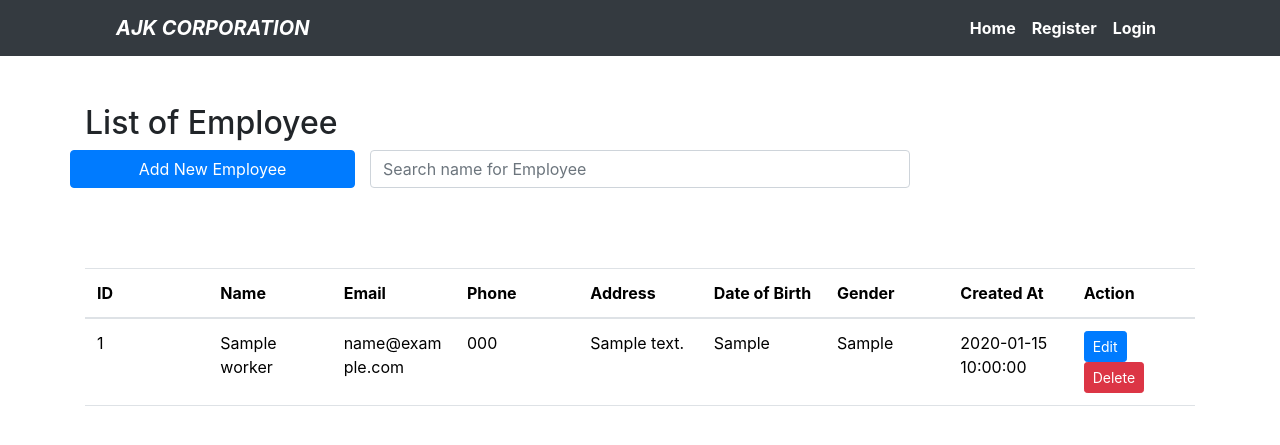
After one commit to Alfred3002/Login_Form, a PHP site: page /AlfredOrapaIS21/worker.php in a window 1280 px wide. The commit adds this page. Shown: the top 445 px of the page. Run offline with PHP 8.4, Linux system fonts and the light colour scheme; tables that the repository leaves empty or names only in its code hold one stand-in row (values such as "Sample post"); some libraries are stand-ins or nearby versions.

Commit message:
add this featuress

```diff
--- a/includes/footer.php
+++ b/includes/footer.php
@@ -2,10 +2,12 @@
     <script src="https://cdn.jsdelivr.net/npm/bootstrap@5.3.3/dist/js/bootstrap.bundle.min.js"> </script>
 
     <!--jquery CDN-->
-    <script src="https://code.jquery.com/jquery-3.7.1.min.js" integrity="sha256-/JqT3SQfawRcv/BIHPThkBvs0OEvtFFmqPF/lYI/Cxo=" crossorigin="anonymous"></script>
+    <!-- <script src="https://code.jquery.com/jquery-3.7.1.min.js" integrity="sha256-/JqT3SQfawRcv/BIHPThkBvs0OEvtFFmqPF/lYI/Cxo=" crossorigin="anonymous"></script> -->
 
     <!-- bootstrap and poppeer links-->
-    <script src="https://cdn.jsdelivr.net/npm/popper.js@1.14.7/dist/umd/popper.min.js" integrity="sha384-UO2eT0CpHqdSJQ6hJty5KVphtPhzWj9WO1clHTMGa3JDZwrnQq4sF86dIHNDz0W1" crossorigin="anonymous"></script>
-    <script src="https://cdn.jsdelivr.net/npm/bootstrap@4.3.1/dist/js/bootstrap.min.js" integrity="sha384-JjSmVgyd0p3pXB1rRibZUAYoIIy6OrQ6VrjIEaFf/nJGzIxFDsf4x0xIM+B07jRM" crossorigin="anonymous"></script>
+    <!-- <script src="https://cdn.jsdelivr.net/npm/popper.js@1.14.7/dist/umd/popper.min.js" integrity="sha384-UO2eT0CpHqdSJQ6hJty5KVphtPhzWj9WO1clHTMGa3JDZwrnQq4sF86dIHNDz0W1" crossorigin="anonymous"></script>
+    <script src="https://cdn.jsdelivr.net/npm/bootstrap@4.3.1/dist/js/bootstrap.min.js" integrity="sha384-JjSmVgyd0p3pXB1rRibZUAYoIIy6OrQ6VrjIEaFf/nJGzIxFDsf4x0xIM+B07jRM" crossorigin="anonymous"></script> -->
+    <script src="https://cdn.jsdelivr.net/npm/bootstrap@5.3.0/dist/js/bootstrap.bundle.min.js"></script>
+
 </body>
 </html>
--- a/includes/header.php
+++ b/includes/header.php
@@ -20,5 +20,12 @@
 
     <!--font awsome cdn links-->
     <link rel="stylesheet" href="https://cdnjs.cloudflare.com/ajax/libs/font-awesome/6.6.0/css/all.min.css" integrity="sha512-Kc323vGBEqzTmouAECnVceyQqyqdsSiqLQISBL29aUW4U/M7pSPA/gEUZQqv1cwx4OnYxTxve5UMg5GT6L4JJg==" crossorigin="anonymous" referrerpolicy="no-referrer" />
+    <!-- Bootstrap JavaScript (ensure this is included) -->
+    <script src="https://cdn.jsdelivr.net/npm/bootstrap@5.3.0/dist/js/bootstrap.bundle.min.js"></script>
+
+    <script src="https://code.jquery.com/jquery-3.5.1.slim.min.js"></script> <!-- Wako kasabot sa gibati run, mura nako dere ug kaundangun -->
+    <script src="https://cdn.jsdelivr.net/npm/bootstrap@4.5.2/dist/js/bootstrap.bundle.min.js"></script>
+
+
 
 <body>
--- a/includes/navbar.php
+++ b/includes/navbar.php
@@ -1,50 +1,54 @@
-<head>
+<?php
+include ('header.php');
+?>
 
-    <link rel="stylesheet" href="https://cdn.jsdelivr.net/npm/bootstrap@5.3.0/dist/css/bootstrap.min.css">
-    <link rel="stylesheet" href="https://cdn.jsdelivr.net/npm/bootstrap-icons@1.10.3/font/bootstrap-icons.css">
-
-</head>
-<div class="bg-success">
+<!-- Navbar Section -->
+<div class="bg-dark">
     <div class="container">
         <div class="row">
-            <div class="col-md12">
+            <div class="col-md-12">
+                <!-- Navbar -->
                 <nav class="navbar navbar-expand-lg navbar-dark">
                     <div class="container-fluid">
+                        <!-- Brand Logo and Name -->
+                        <a class="navbar-brand" href="#"><b><i>AJK CORPORATION</i></b></a>
 
-                            <a class="navbar-brand" href="#"><b><i>Alfred_Orapa</i></b></a>
-
+                        <!-- Navbar Toggler for Mobile -->
                         <button class="navbar-toggler" type="button" data-bs-toggle="collapse" data-bs-target="#navbarSupportedContent" aria-controls="navbarSupportedContent" aria-expanded="false" aria-label="Toggle navigation">
                             <span class="navbar-toggler-icon"></span>
                         </button>
 
+                        <!-- Navbar Links -->
                         <div class="collapse navbar-collapse" id="navbarSupportedContent">
-
                             <ul class="navbar-nav ms-auto mb-2 mb-lg-0">
 
+                                <!-- Home, Register, Login for non-authenticated users -->
+                                <?php if(!isset($_SESSION['authenticated'])) : ?>
                                     <li class="nav-item">
-                                    <a class="nav-link active" aria-current="page" href="index.php"> Home</a>
+                                        <a class="nav-link active" aria-current="page" href="index.php"><b>Home</b></a>
                                     </li>
 
-                                <?php if(!isset($_SESSION['authenticated'])) : ?>
                                     <li class="nav-item">
-                                    <a class="nav-link active" href="register.php">Register</a>
+                                        <a class="nav-link active" href="register.php"><b>Register</b></a>
                                     </li>
-                                <li class="nav-item active">
-                                    <a class="nav-link active" href="login.php">Login</a>
+
+                                    <li class="nav-item">
+                                        <a class="nav-link active" href="login.php"><b>Login</b></a>
                                     </li>
                                 <?php endif ?>
 
+                                <!-- Employee Data, Logout for authenticated users -->
                                 <?php if(isset($_SESSION['authenticated'])) : ?>
-                                <li class="nav-item ">
-                                    <a class="nav-link active" href="data.php">Employee's Data</a>
+                                    <li class="nav-item">
+                                        <a class="nav-link active" href="worker.php"><b>Employee's Data</b></a>
                                     </li>
-                                <li class="nav-item ">
-                                    <a class="nav-link active" href="logout.php">Logout</a>
+
+                                    <li class="nav-item">
+                                        <a class="nav-link active" href="logout.php"><b>Logout</b></a>
                                     </li>
                                 <?php endif ?>
 
                             </ul>
-
                         </div>
                     </div>
                 </nav>
@@ -52,3 +56,7 @@
         </div>
     </div>
 </div>
+
+<?php
+include ('footer.php');
+?>
--- /dev/null
+++ b/js/search.js
@@ -0,0 +1,19 @@
+const searchBar = document.querySelector("#search_bar");
+
+searchBar.onkeyup = ()=>{
+    let searchTerm = searchBar.value;
+
+    let xhr = new XMLHttpRequest();
+    xhr.open("POST", "workerCon/client_search.php", true);
+    xhr.onload = ()=>{
+        if(xhr.readyState === XMLHttpRequest.DONE){
+            if(xhr.status === 200){
+                let worker = xhr.response;
+                document.querySelector("#tbody").innerHTML = worker;
+            }
+        }
+    }
+
+    xhr.setRequestHeader("content-type", "application/x-www-form-urlencoded");
+    xhr.send("searchTerm=" + searchTerm);
+}
--- a/logincode.php
+++ b/logincode.php
@@ -25,7 +25,7 @@ if(isset($_POST['login_now_btn'])){
                 'email' => $row['email']
             ];
             $_SESSION['status'] = "You login successfully.";
-            header("Location: data.php");
+            header("Location: worker.php");
             exit(0);
 
            }
--- /dev/null
+++ b/worker.php
@@ -0,0 +1,92 @@
+<?php
+session_start();
+include ('includes/header.php');
+include ('includes/navbar.php');
+?>
+
+
+<style>
+    .table-container {
+        max-height: 400px; /* Adjust the max height */
+        overflow-y: auto; /* Allows scrolling for long data */
+    }
+
+    table {
+        table-layout: fixed;
+        width: 100%;
+        border-collapse: collapse; /* Ensures there are no gaps between borders */
+    }
+
+    th, td {
+        border: 1px solid #ddd; /* Adds a border around each cell */
+        padding: 8px;
+        text-align: left;
+        max-width: 150px; /* Adjust the width as needed */
+        word-wrap: break-word;
+        overflow: hidden;
+        text-overflow: ellipsis; /* Truncates overflowed text with "..." */
+    }
+
+    th {
+        position: sticky;
+        top: 0;
+        background-color: #f1f1f1; /* Keeps header background white */
+        z-index: 1; /* Ensures the header stays above the table rows */
+    }
+
+    button {
+        padding: 5px 10px;
+        background-color: #007bff;
+        color: white;
+        border: none;
+        cursor: pointer;
+    }
+
+    button:hover {
+        background-color: #0056b3;
+    }
+</style>
+
+<div class="container my-5">
+    <h2>List of Employee</h2>
+    <div class="mb-3">
+        <div class="row">
+            <a href="workerCreate.php" class="col-sm-3 mb-3 btn btn-primary" role="button">Add New Employee</a>
+            <div class="col-sm-6">
+                <input type="text" name="search" placeholder="Search name for Employee" id="search_bar" class="form-control">
+            </div>
+        </div>
+    </div>
+    <br>
+    <br>
+
+    <table class="table">
+        <thead>
+            <tr>
+                <th>ID</th>
+                <th>Name</th>
+                <th>Email</th>
+                <th>Phone</th>
+                <th>Address</th>
+                <th>Date of Birth</th>
+                <th>Gender</th>
+                <th>Created At</th>
+                <th>Action</th>
+            </tr>
+        </thead>
+        <tbody id="tbody">
+
+            <?php
+                include ('workerCon/worker_record.php');
+            ?>
+
+        </tbody>
+    </table>
+
+</div>
+
+<script src="js/search.js"></script>
+
+<?php
+include ('includes/footer.php');
+?>
--- /dev/null
+++ b/workerCon/workerCon.php
@@ -0,0 +1,3 @@
+<?php
+    $conn = mysqli_connect("localhost", "root", "", "registration_form");
+?>
--- /dev/null
+++ b/workerCon/worker_record.php
@@ -0,0 +1,34 @@
+<?php
+    include ('includes/header.php');
+    //include ('includes/navbar.php');
+    include "workerCon.php";
+    $sql = mysqli_query($conn, "SELECT * FROM `worker`");
+    $output = "";
+    if(mysqli_num_rows($sql) > 0){
+        while($fecth = mysqli_fetch_assoc($sql)){
+            $output .= '<tr>
+            <td>'.$fecth['id'].'</td>
+            <td>'.$fecth['name'].'</td>
+            <td>'.$fecth['email'].'</td>
+            <td>'.$fecth['mobile'].'</td>
+            <td>'.$fecth['address'].'</td>
+            <td>'.$fecth['birth'].'</td>
+            <td>'.$fecth['gender'].'</td>
+            <td>'.$fecth['time_created'].'</td>
+            <td>
+                <a href="edit.php?client='.$fecth['crud_id'].'" class="btn btn-primary btn-sm">Edit</a>
+                <a href="workerCon/delete.php?client='.$fecth['crud_id'].'" class="btn btn-danger btn-sm">Delete</a>
+            </td>
+        </tr>';
+        }
+    }else{
+        $output .= 'No Employee Are Available';
+    }
+
+    echo $output;
+
+?>
+
+<?php
+include ('includes/footer.php');
+?>
```
Also changed, not shown: CRUD/form.php (deleted, +0 -63 lines), CRUD/profile.php (deleted, +0 -20 lines), CRUD/table.php (deleted, +0 -24 lines), crudDb/connect.php (deleted, +0 -21 lines), data.php (deleted, +0 -58 lines), edit.php (added, +102 -0 lines), index.php (+2 -6 lines), workerCon/client_search.php (added, +39 -0 lines), workerCon/delete.php (added, +15 -0 lines), workerCreate.php (added, +95 -0 lines), authentication.php (line endings or trailing spaces). Lines whose indentation alone changed are shown as unchanged.
